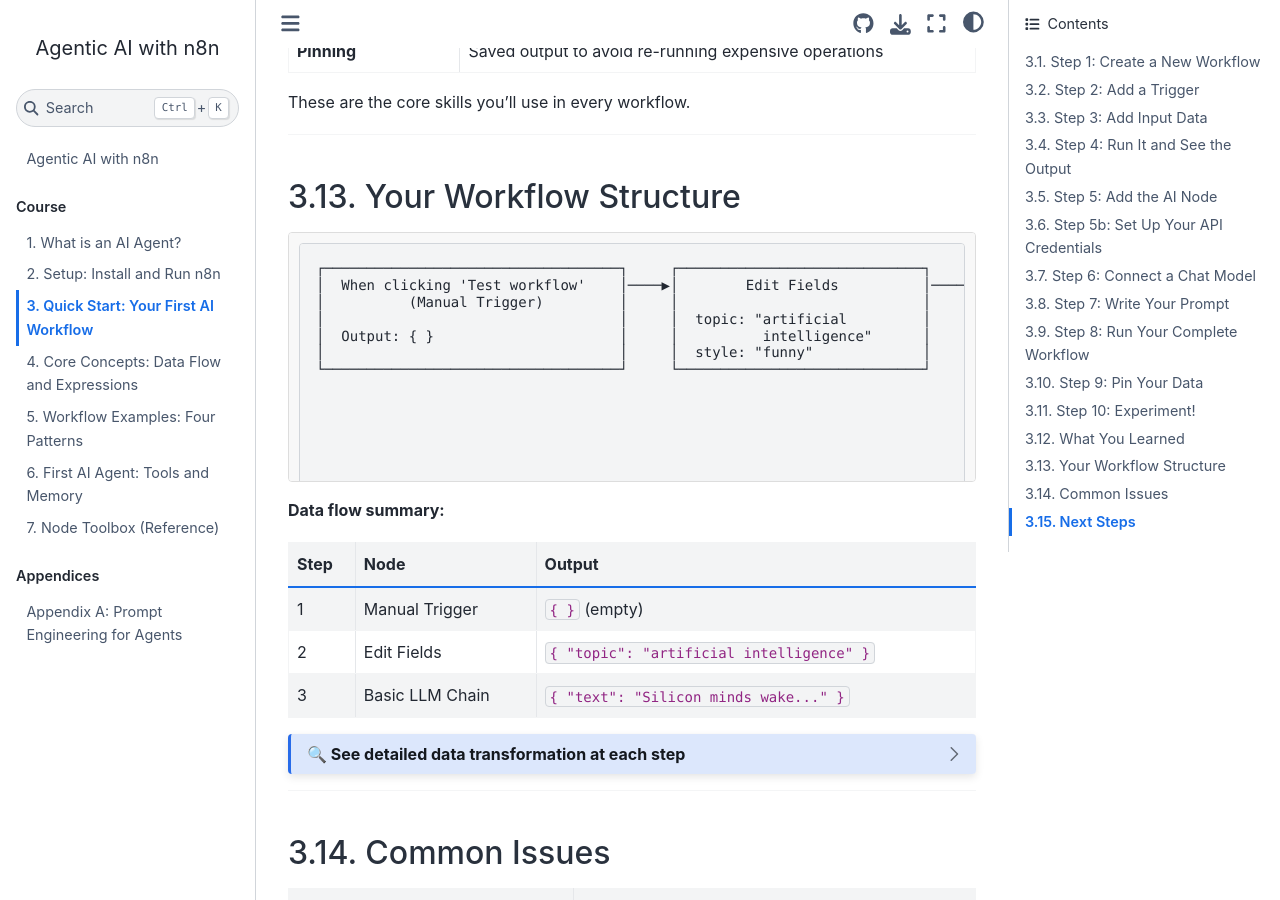
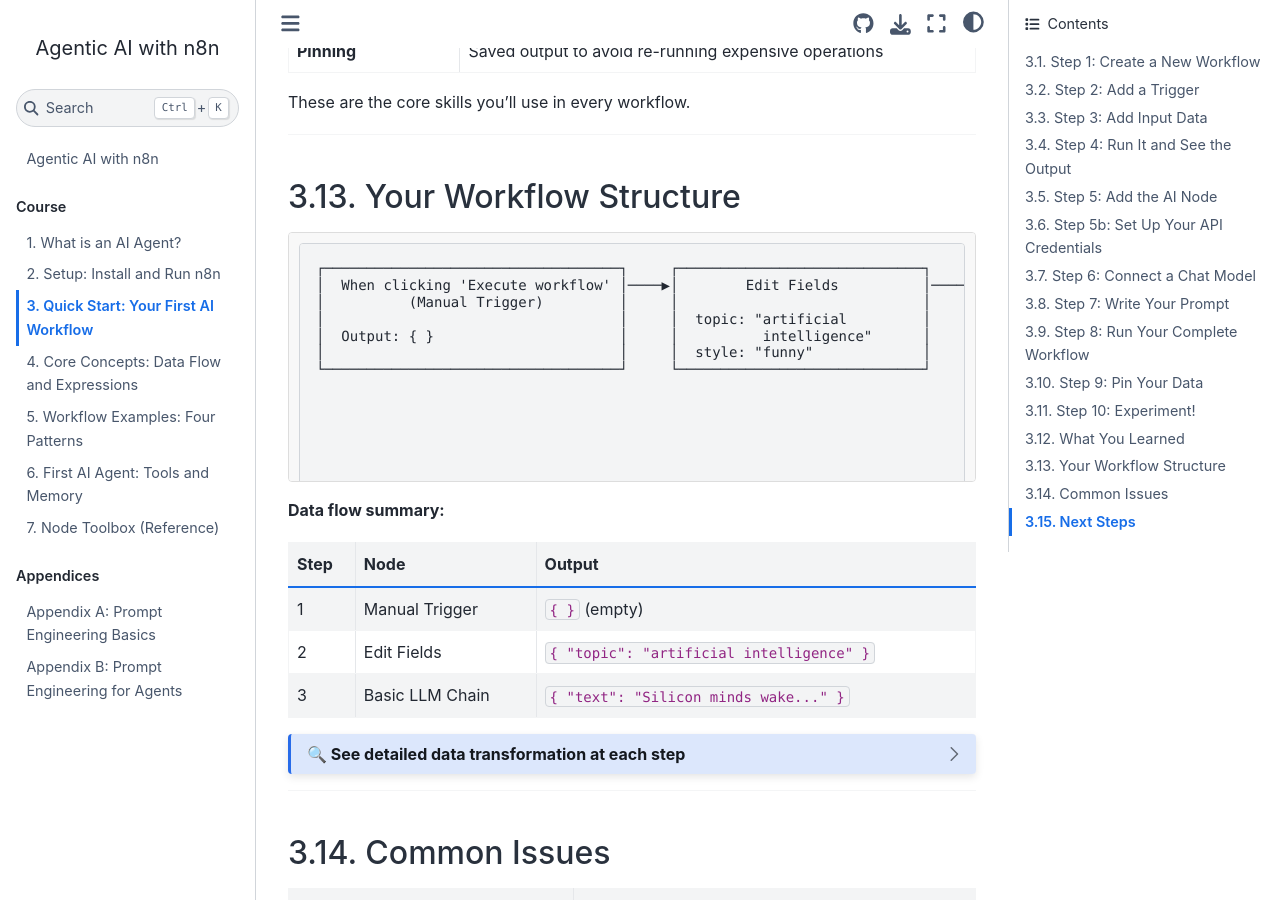
Before and after one commit to ezponda/ai-agents-course, a Jupyter Book: the page built from courses/n8n_no_code/book/02_quick_start.ipynb, in a window 1280 px wide and 900 px high, scrolled down 8600 px. Built offline with Jupyter Book 1.0.4 settings and Sphinx 7.4.7 and the Sphinx Book theme 1.1.4, drawn with Linux system fonts in a browser that asks for light colours; some of the changed text lies outside the part shown.

Commit message:
Improve n8n course: import docs, button names, and new appendix
- Add explanation of Import via URL vs Download options
- Change "Test workflow" to "Execute Workflow" (matches current n8n UI)
- Rename Appendix A to "Prompt Engineering Basics"
- Add new Appendix B: Prompt Engineering for Agents
  - ReAct loop explanation with ASCII diagram
  - Tool description best practices
  - System prompt template
  - Common mistakes table

Co-Authored-By: Claude Opus 4.5 <noreply@anthropic.com>

```diff
--- a/courses/n8n_no_code/book/_toc.yml
+++ b/courses/n8n_no_code/book/_toc.yml
@@ -18,3 +18,4 @@ parts:
     numbered: false
     chapters:
       - file: appendix_prompt_engineering
+      - file: appendix_prompt_engineering_agents
```
Also changed, not shown: courses/n8n_no_code/book/02_quick_start.ipynb, courses/n8n_no_code/book/03_core_concepts.ipynb, courses/n8n_no_code/book/04_workflow_examples.ipynb, courses/n8n_no_code/book/05_first_ai_agent.ipynb, courses/n8n_no_code/book/appendix_prompt_engineering.ipynb, courses/n8n_no_code/book/appendix_prompt_engineering_agents.ipynb (added).
